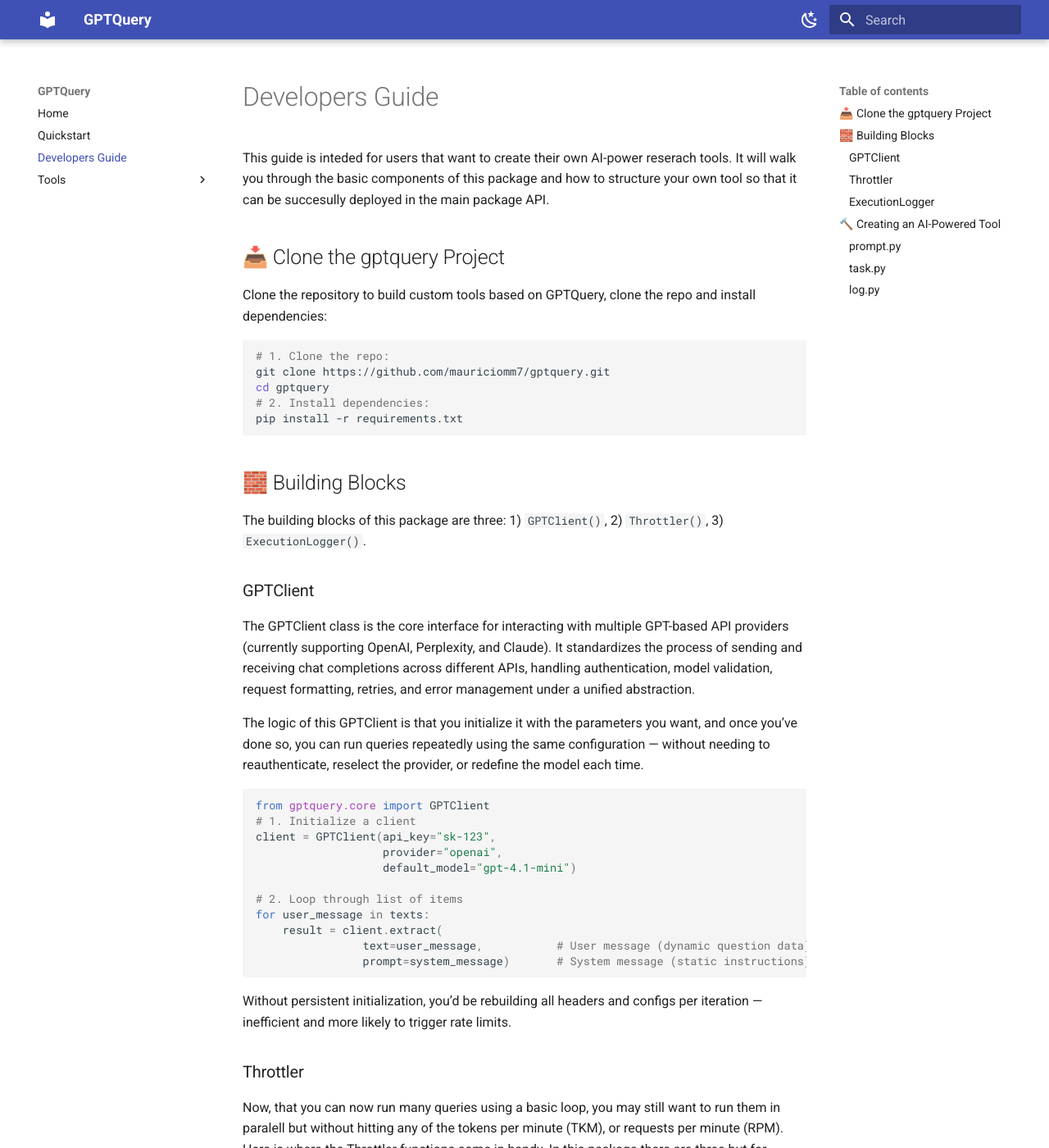
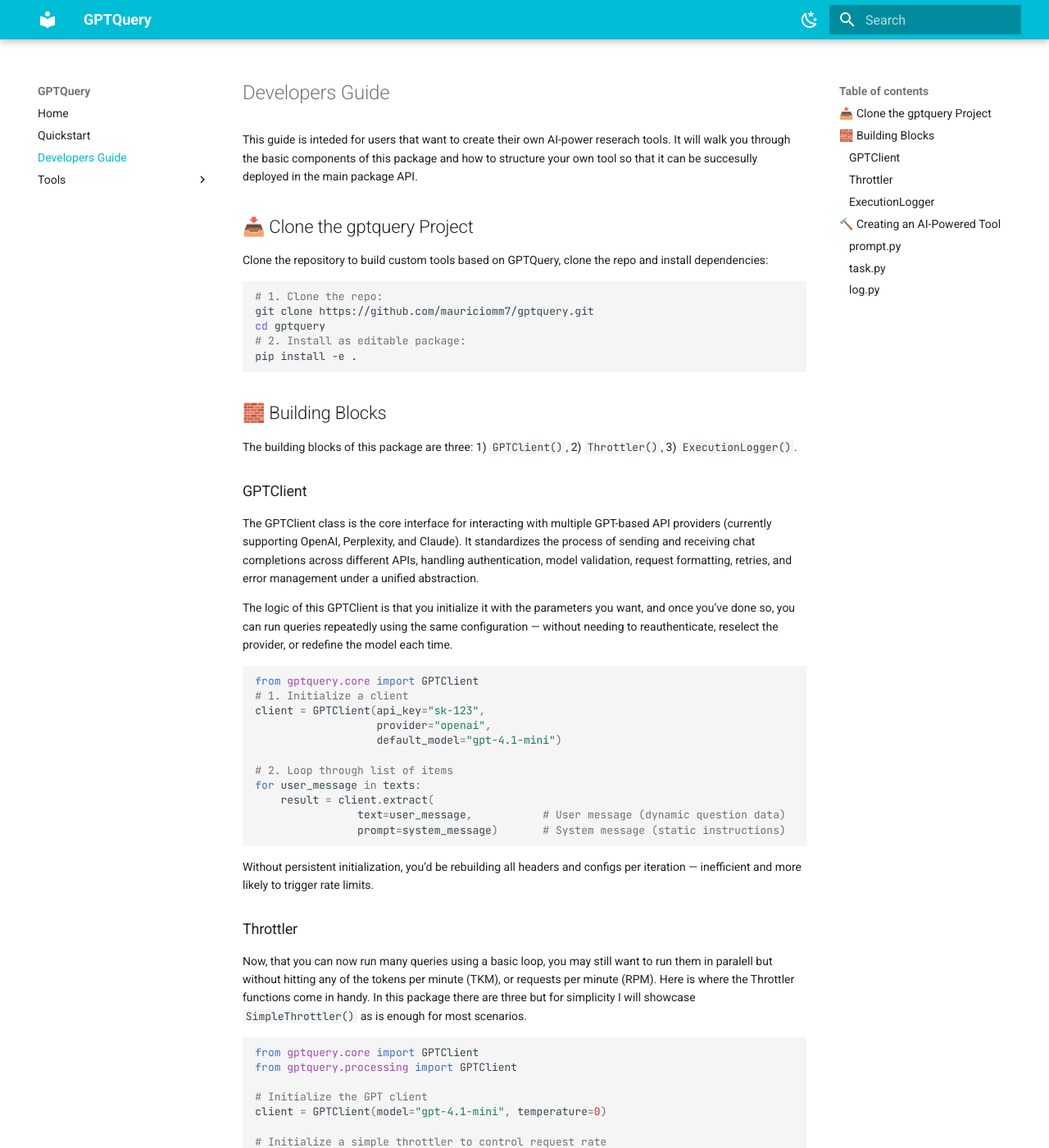
Before and after one commit to mauriciomm7/gptquery, an MkDocs documentation site: the page built from docs/devsquickstart.md, in a window 1280 px wide and 1400 px high. Shown: the whole window at 82% size. Built offline with MkDocs 1.6.1 and Material for MkDocs 9.7.7, drawn with Linux system fonts in a browser that asks for light colours.

Commit message:
update docs, new font, accent color, and badges

````diff
--- a/docs/devsquickstart.md
+++ b/docs/devsquickstart.md
@@ -10,8 +10,8 @@
 # 1. Clone the repo:
 git clone https://github.com/mauriciomm7/gptquery.git
 cd gptquery
-# 2. Install dependencies:
-pip install -r requirements.txt
+# 2. Install as editable package:
+pip install -e .
 ```
 
 ## 🧱 Building Blocks
--- /dev/null
+++ b/docs/stylesheets/overrides.css
@@ -0,0 +1,14 @@
+/* Make main text smaller */
+.md-typeset {
+    font-size: 0.70rem;   /* default is ~0.9–1rem */
+}
+
+/* Make code blocks smaller */
+.md-typeset code,
+.md-typeset pre code {
+    font-size: 0.65rem;
+}
+/* Headings  */
+.md-typeset h1 { font-size: 1.2rem; }
+.md-typeset h2 { font-size: 1.1rem; }
+.md-typeset h3 { font-size: 0.9rem; }
--- a/mkdocs.yml
+++ b/mkdocs.yml
@@ -1,13 +1,24 @@
 site_name: GPTQuery
 docs_dir: docs
+
 theme:
   name: material
+  # logo: assets/logov1.png
+  font:
+    text: Roboto
+    code: JetBrains Mono
   palette:
+    # Palette toggle for light mode
     - scheme: default
+      primary: cyan          # top bar color
+      accent: pink
       toggle:
         icon: material/weather-night
         name: Switch to dark mode
+    # Palette toggle for dark mode
     - scheme: slate
+      primary: cyan
+      accent: pink
       toggle:
         icon: material/weather-sunny
         name: Switch to light mode
@@ -17,9 +28,14 @@
       anchor_linenums: true
       line_spans: __span
       pygments_lang_class: true
+  - admonition
   - pymdownx.inlinehilite
   - pymdownx.snippets
   - pymdownx.superfences
+  - pymdownx.details
+
+extra_css:
+  - stylesheets/overrides.css
 
 nav:
   - Home: index.md
--- a/pyproject.toml
+++ b/pyproject.toml
@@ -7,7 +7,7 @@
 
 [project]
 name = "gptquerytools"
-version = "0.0.1"
+version = "0.0.2"
 description = "GPTQuery is a modular Python framework for building, orchestrating, and deploying AI-powered tools across domains."
 readme = "README.md"
 requires-python = ">=3.10"
````
Also changed, not shown: README.md (+16 -0 lines), docs/index.md (+4 -0 lines), docs/quickstart.md (+1 -1 lines), docs/tools/eulaw_citations.md (+0 -1 lines), docs/assets/logo.png (added), docs/assets/logov1.png (added).
